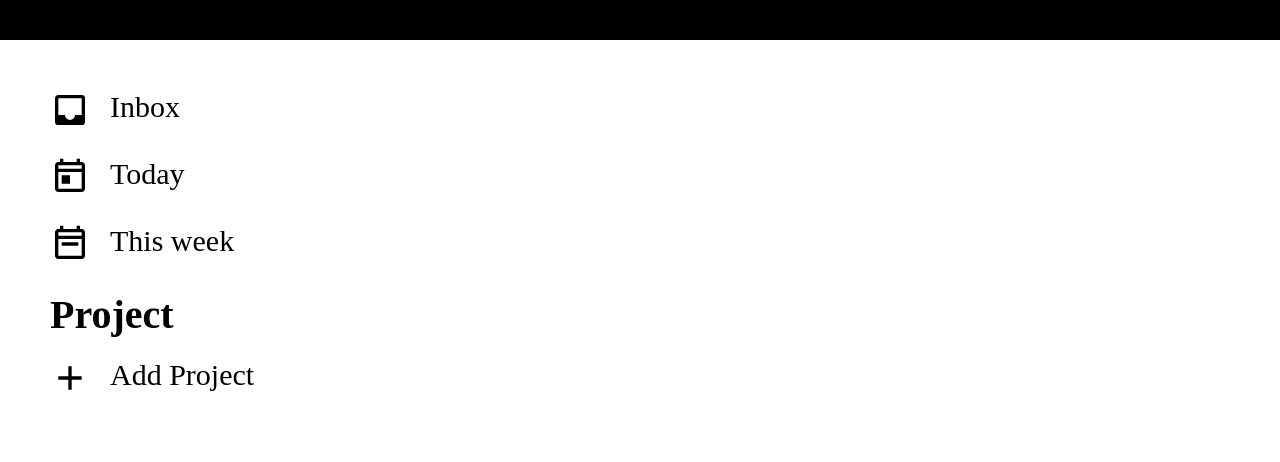
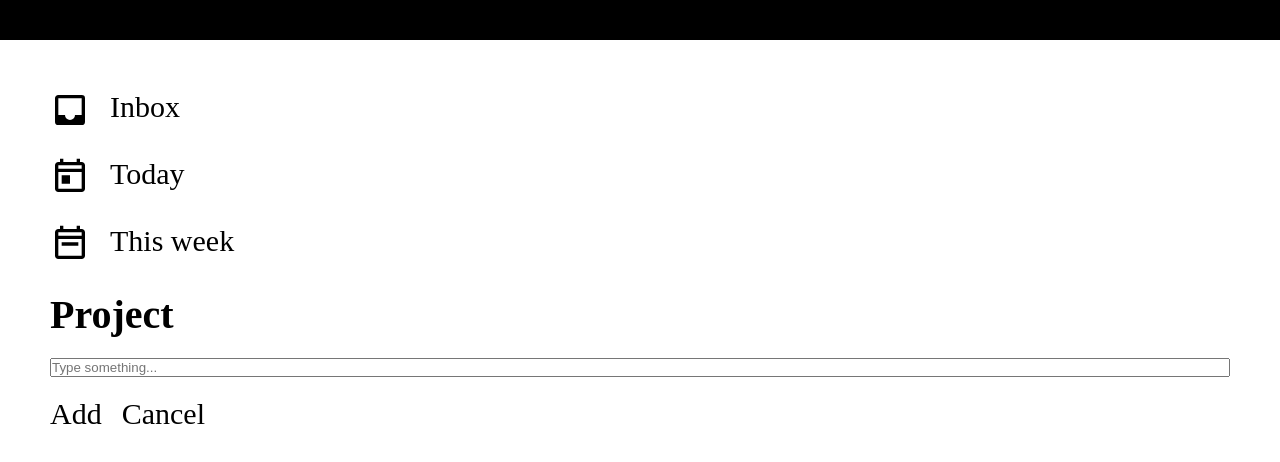
Before and after one commit to rtyty0615/Todo-List, a website built with webpack: page src/template.html in a window 1280 px wide. Both pictures are taken after a click on the button "Add Project". Shown: the part 120-582 px from the top of the page. Built offline with nearby package versions, Linux system fonts and the light colour scheme.

Commit message:
Add button's eventlistener for adding project

```diff
--- a/src/index.js
+++ b/src/index.js
@@ -1,7 +1,12 @@
 import "./styles.css";
 import header from "./header.js";
-import sidebar from "./sidebar.js";
+import { sidebar, addProjectButton } from "./sidebar.js";
+import addProject from "./project.js";
 
 header()
 
 sidebar()
+
+addProjectButton()
+
+addProject()
--- a/src/project.js
+++ b/src/project.js
@@ -1 +1,30 @@
-export const greeting = "Hello, Odinite!";
+import { addProjectButton } from "./sidebar.js";
+export default function addProject(){
+    const addProjectBtn = document.querySelector("#add-project-btn");
+    addProjectBtn.addEventListener("click", () => {
+        const addProjectDiv = document.querySelector("#add-project");
+        addProjectDiv.innerHTML = "";
+        const input = document.createElement("input");
+        input.type = "text";
+        input.id = "user-input";
+        input.placeholder = "Type something...";
+
+        const submitBtnDiv = document.createElement("div");
+        submitBtnDiv.id = "submit-btn-div";
+
+        const submitBtn = document.createElement("button");
+        submitBtn.id = "submit-btn";
+        submitBtn.textContent = "Add";
+
+        const cancelBtn = document.createElement("button");
+        cancelBtn.id = "cancel-btn";
+        cancelBtn.textContent = "Cancel";
+        cancelBtn.addEventListener("click", () => {
+            addProjectButton();
+            addProject();
+        })
+        submitBtnDiv.append(submitBtn, cancelBtn);
+
+        addProjectDiv.append(input, submitBtnDiv);
+    })
+}
--- a/src/sidebar.js
+++ b/src/sidebar.js
@@ -1,7 +1,7 @@
 import "./styles.css";
 import * as Icons from './icon.js';
 
-export default function sidebar() {
+export function sidebar() {
     const main = document.querySelector("main");
     const sidebar = document.createElement("div");
     sidebar.id = "sidebar";
@@ -40,14 +40,23 @@ export default function sidebar() {
     projectText.textContent = "Project"
     sidebar.appendChild(projectText);
 
+    const container = document.createElement("div");
+    container.id = "add-project";
+    sidebar.appendChild(container);
+
+    main.appendChild(sidebar);
+}
+
+export function addProjectButton() {
+    const containerAdd = document.querySelector("#add-project");
+    containerAdd.innerHTML = "";
     const addBtn = document.createElement("button");
+    addBtn.id = "add-project-btn";
     const addSvg = Icons.addIcon;
-    const addIcon = Icons.getIconElement(addSvg, "today-icon");
+    const addIcon = Icons.getIconElement(addSvg, "add-icon");
     addBtn.appendChild(addIcon);
     const addText = document.createElement("div");
     addText.textContent = "Add Project";
     addBtn.appendChild(addText);
-    sidebar.appendChild(addBtn);
-
-    main.appendChild(sidebar);
+    containerAdd.appendChild(addBtn);
 }
--- a/src/styles.css
+++ b/src/styles.css
@@ -59,3 +59,8 @@ button svg {
     width: 40px;
     height: 40px;
 }
+
+#submit-btn-div{
+    display: flex;
+    flex-direction: row;
+}
```
Also changed, not shown: src/template.html (line endings or trailing spaces).
